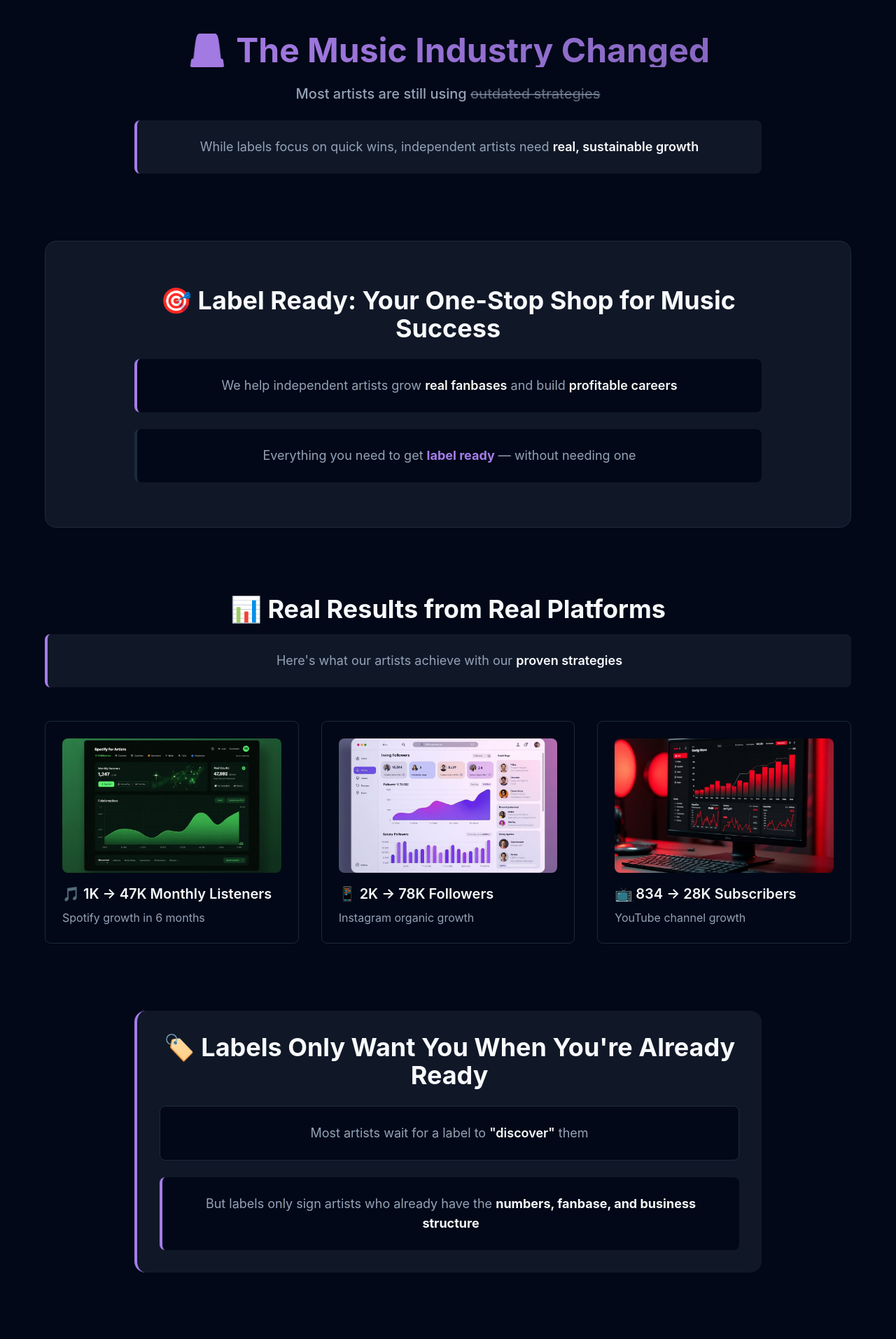
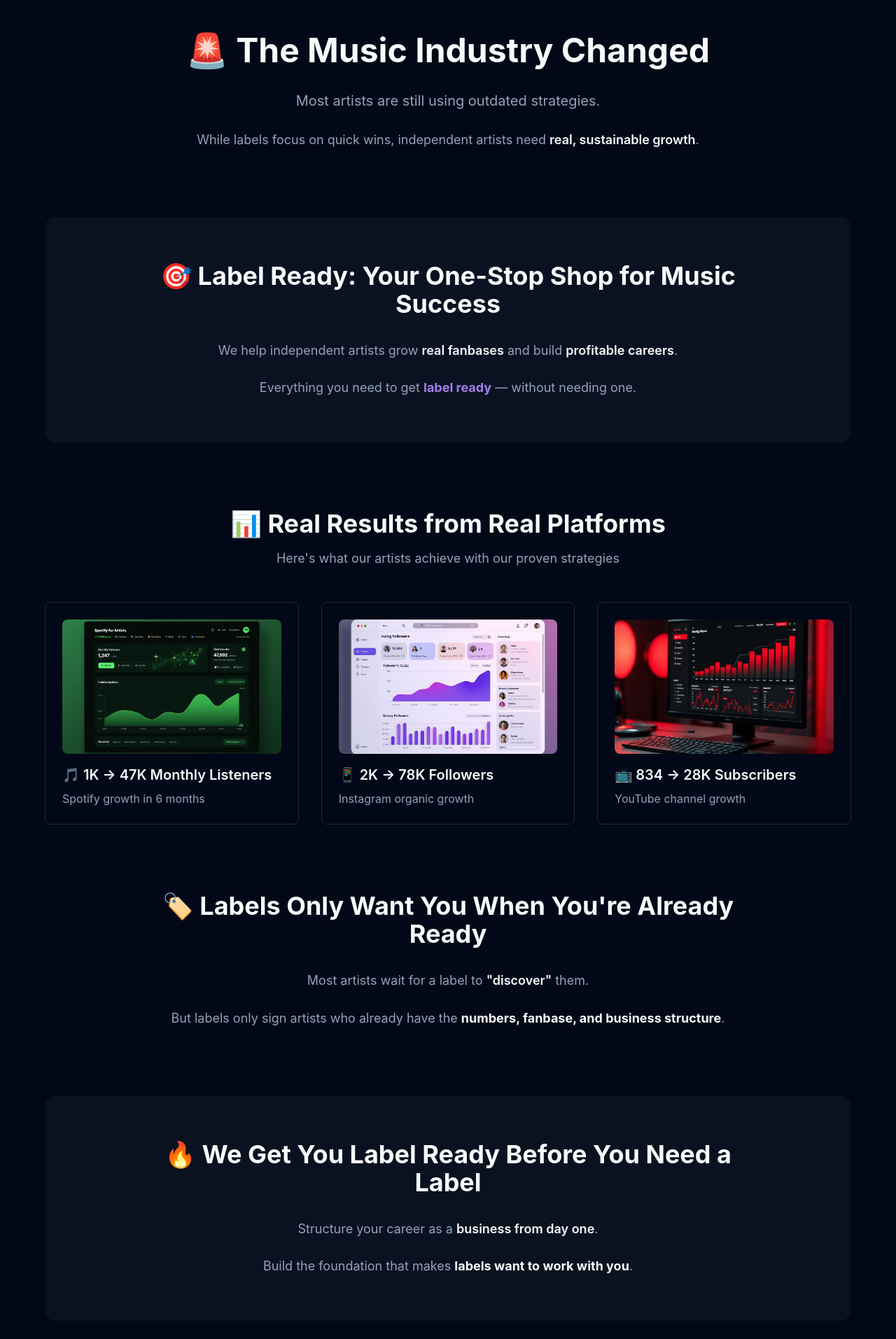
Before and after one commit to nicneave/music-artist-ascend-36, a React (Vite) app: page / in a window 1280 px wide. Shown: the part 920-2833 px from the top of the page at 70% size. Built offline with nearby package versions, Linux system fonts and the light colour scheme.

Commit message:
Fix border styling and outdated strategies
Remove purple borders and strikethrough text from outdated strategies section to ensure a clean and professional look consistent with the rest of the website.

```diff
--- a/src/pages/Index.tsx
+++ b/src/pages/Index.tsx
@@ -34,53 +34,33 @@ const Index = () => {
             <TabsContent value="about" className="space-y-24">
               {/* Problem Section */}
               <section className="text-center max-w-4xl mx-auto">
-                <h2 className="text-3xl md:text-5xl font-bold mb-6 bg-gradient-to-r from-primary to-primary/80 bg-clip-text text-transparent">
-                  🚨 The Music Industry Changed
-                </h2>
-                <div className="space-y-6">
-                  <p className="text-xl text-muted-foreground font-medium">
-                    Most artists are still using <span className="line-through text-muted-foreground/60">outdated strategies</span>
+                <h2 className="text-3xl md:text-5xl font-bold mb-8">🚨 The Music Industry Changed</h2>
+                <p className="text-xl text-muted-foreground mb-6 leading-relaxed">
+                  Most artists are still using outdated strategies.
                 </p>
-                  <div className="bg-muted/50 p-6 rounded-lg border-l-4 border-primary">
-                    <p className="text-lg text-muted-foreground">
-                      While labels focus on quick wins, independent artists need <span className="font-semibold text-foreground">real, sustainable growth</span>
+                <p className="text-lg text-muted-foreground leading-relaxed">
+                  While labels focus on quick wins, independent artists need <span className="font-semibold text-foreground">real, sustainable growth</span>.
                 </p>
-                  </div>
-                </div>
               </section>
 
               {/* What We Do Section */}
-              <section className="bg-muted/50 py-16 px-8 rounded-2xl border">
+              <section className="bg-muted/30 py-16 px-8 rounded-2xl">
                 <div className="text-center max-w-4xl mx-auto">
-                  <h2 className="text-3xl md:text-4xl font-bold mb-6">
-                    🎯 Label Ready: Your One-Stop Shop for Music Success
-                  </h2>
-                  <div className="space-y-6">
-                    <div className="bg-background p-6 rounded-lg border-l-4 border-primary">
-                      <p className="text-lg text-muted-foreground">
-                        We help independent artists grow <span className="font-semibold text-foreground">real fanbases</span> and build <span className="font-semibold text-foreground">profitable careers</span>
+                  <h2 className="text-3xl md:text-4xl font-bold mb-8">🎯 Label Ready: Your One-Stop Shop for Music Success</h2>
+                  <p className="text-lg text-muted-foreground mb-6 leading-relaxed">
+                    We help independent artists grow <span className="font-semibold text-foreground">real fanbases</span> and build <span className="font-semibold text-foreground">profitable careers</span>.
                   </p>
-                    </div>
-                    <div className="bg-background p-6 rounded-lg border-l-4 border-secondary">
-                      <p className="text-lg text-muted-foreground">
-                        Everything you need to get <span className="font-bold text-primary">label ready</span> — without needing one
+                  <p className="text-lg text-muted-foreground leading-relaxed">
+                    Everything you need to get <span className="font-bold text-primary">label ready</span> — without needing one.
                   </p>
-                    </div>
-                  </div>
                 </div>
               </section>
 
               {/* Results Section */}
               <section className="max-w-6xl mx-auto">
                 <div className="text-center mb-12">
-                  <h2 className="text-3xl md:text-4xl font-bold mb-4">
-                    📊 Real Results from Real Platforms
-                  </h2>
-                  <div className="bg-muted/50 p-6 rounded-lg border-l-4 border-primary">
-                    <p className="text-lg text-muted-foreground">
-                      Here's what our artists achieve with our <span className="font-semibold text-foreground">proven strategies</span>
-                    </p>
-                  </div>
+                  <h2 className="text-3xl md:text-4xl font-bold mb-4">📊 Real Results from Real Platforms</h2>
+                  <p className="text-lg text-muted-foreground">Here's what our artists achieve with our proven strategies</p>
                 </div>
 
                 <div className="grid md:grid-cols-3 gap-8">
@@ -106,43 +86,25 @@ const Index = () => {
 
               {/* The Problem With Labels Section */}
               <section className="max-w-4xl mx-auto text-center">
-                <div className="bg-muted/50 p-8 rounded-2xl border-l-4 border-primary">
-                  <h2 className="text-3xl md:text-4xl font-bold mb-6">
-                    🏷️ Labels Only Want You When You're Already Ready
-                  </h2>
-                  <div className="space-y-6">
-                    <div className="bg-background p-6 rounded-lg border">
-                      <p className="text-lg text-muted-foreground">
-                        Most artists wait for a label to <span className="font-semibold text-foreground">"discover"</span> them
+                <h2 className="text-3xl md:text-4xl font-bold mb-8">🏷️ Labels Only Want You When You're Already Ready</h2>
+                <p className="text-lg text-muted-foreground mb-6 leading-relaxed">
+                  Most artists wait for a label to <span className="font-semibold text-foreground">"discover"</span> them.
                 </p>
-                    </div>
-                    <div className="bg-background p-6 rounded-lg border-l-4 border-primary">
-                      <p className="text-lg text-muted-foreground">
-                        But labels only sign artists who already have the <span className="font-bold text-foreground">numbers, fanbase, and business structure</span>
+                <p className="text-lg text-muted-foreground leading-relaxed">
+                  But labels only sign artists who already have the <span className="font-bold text-foreground">numbers, fanbase, and business structure</span>.
                 </p>
-                    </div>
-                  </div>
-                </div>
               </section>
 
               {/* Our Approach Section */}
-              <section className="bg-muted/50 py-16 px-8 rounded-2xl border">
+              <section className="bg-muted/30 py-16 px-8 rounded-2xl">
                 <div className="text-center max-w-4xl mx-auto">
-                  <h2 className="text-3xl md:text-4xl font-bold mb-6">
-                    🔥 We Get You Label Ready Before You Need a Label
-                  </h2>
-                  <div className="space-y-6">
-                    <div className="bg-background p-6 rounded-lg border-l-4 border-primary">
-                      <p className="text-lg text-muted-foreground">
-                        Structure your career as a <span className="font-semibold text-foreground">business from day one</span>
+                  <h2 className="text-3xl md:text-4xl font-bold mb-8">🔥 We Get You Label Ready Before You Need a Label</h2>
+                  <p className="text-lg text-muted-foreground mb-6 leading-relaxed">
+                    Structure your career as a <span className="font-semibold text-foreground">business from day one</span>.
                   </p>
-                    </div>
-                    <div className="bg-background p-6 rounded-lg border-l-4 border-secondary">
-                      <p className="text-lg text-muted-foreground">
-                        Build the foundation that makes <span className="font-bold text-foreground">labels want to work with you</span>
+                  <p className="text-lg text-muted-foreground leading-relaxed">
+                    Build the foundation that makes <span className="font-bold text-foreground">labels want to work with you</span>.
                   </p>
-                    </div>
-                  </div>
                 </div>
               </section>
 
```
Lines whose indentation alone changed are shown as unchanged.
